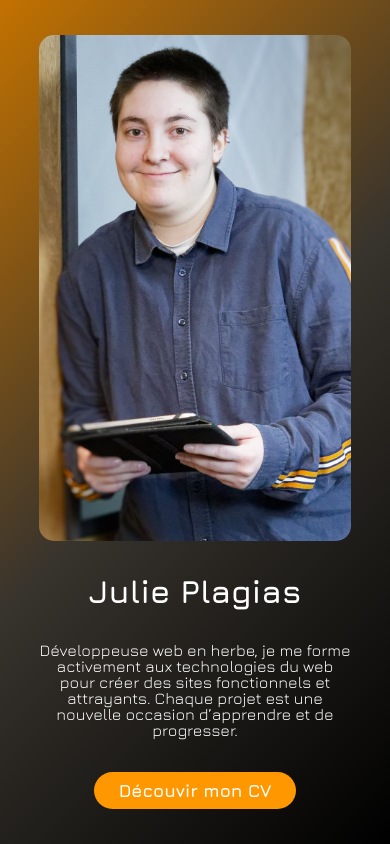
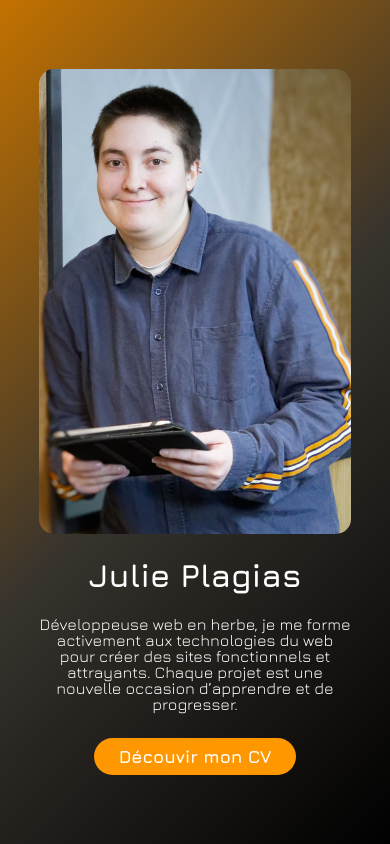
Before and after one commit to JuliePlagias/Web-CV, a React (Create React App) app: page / in a window 390 px wide. Built offline with nearby package versions, Linux system fonts and the light colour scheme.

Commit message:
Upd - more space on home on phone and tablet

```diff
--- a/src/styles/pages/_home.scss
+++ b/src/styles/pages/_home.scss
@@ -5,10 +5,11 @@
     flex-direction: column;
     align-items: center;
     text-align: center;
-    justify-content: space-evenly;
+    justify-content: center;
+    gap: 3vh;
     .imgContainer{
         width: 80%;
-        height: 60%;
+        height: 55%;
         overflow: hidden;
         border-radius: 15px;
         display: flex;
@@ -19,7 +20,7 @@
             width: 100%;
             height: 100%;
             object-fit: cover;
-            object-position: 70%;
+            object-position: 75%;
             transform: scale(1.8);
         }
     }
@@ -28,8 +29,9 @@
     }
     @include respond-to(tablet){
 
+        gap: 4vh;
         .imgContainer{
-            height: 65%;
+            height: 60%;
         }
         p{
             font-size: 1.6rem;
```
